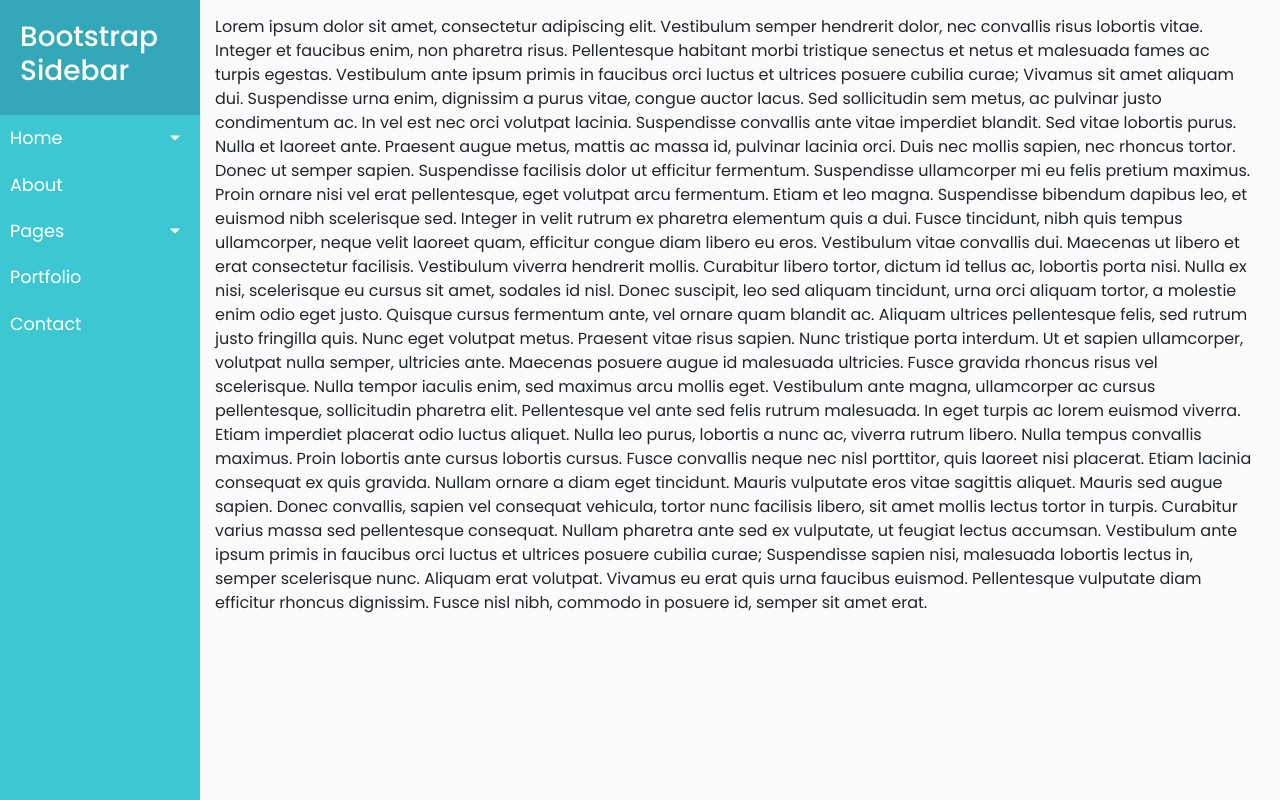
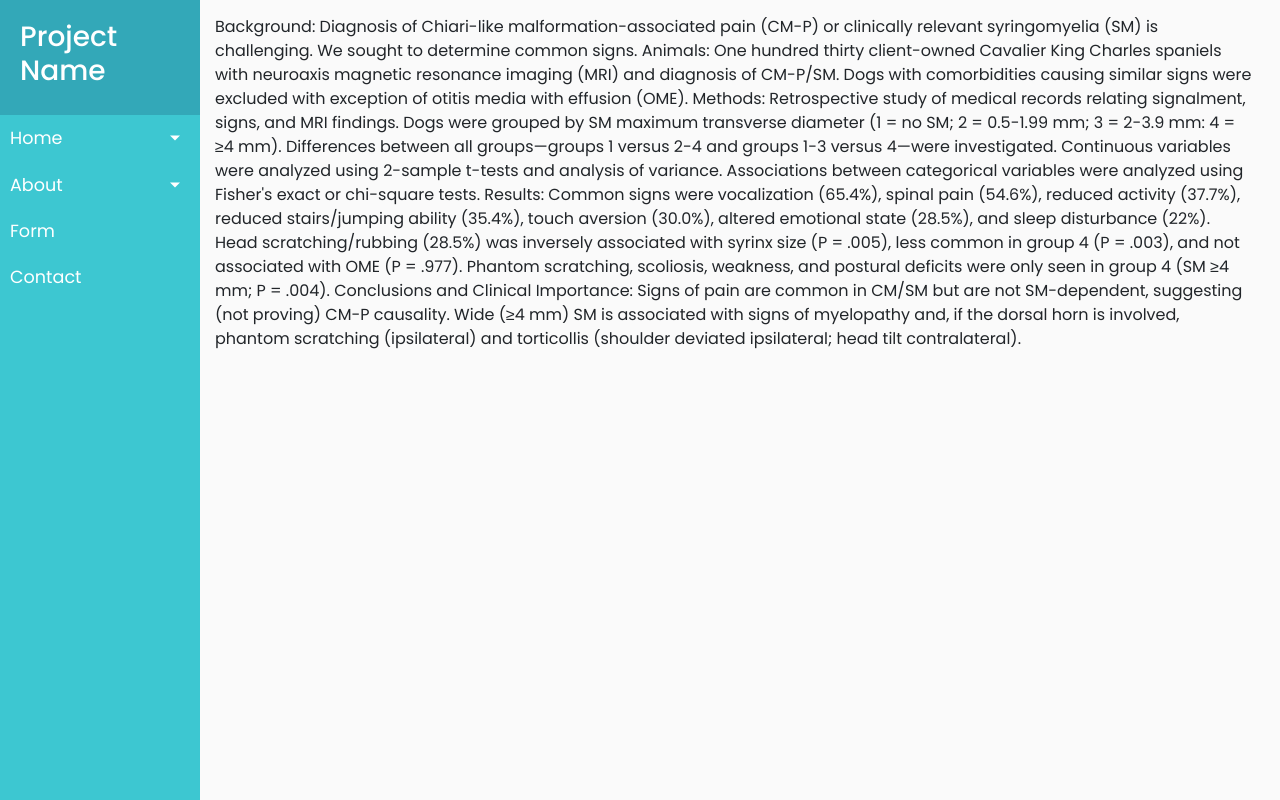
Before and after one commit to victor-peychev/CMSM-Diagnostic-Tool, a Flask app: page / in a window 1280 px wide. Run offline with Flask 2, Linux system fonts and the light colour scheme; some libraries are stand-ins or nearby versions.

Commit message:
Form and About pages added

```diff
--- a/server.py
+++ b/server.py
@@ -1,11 +1,25 @@
 from flask import Flask, render_template
+from flask_wtf import FlaskForm
+from wtforms import StringField, SubmitField, SelectField
+from wtforms.validators import DataRequired
 
 app = Flask(__name__)
+app.config['SECRET_KEY'] = "secretkey"
 
 @app.route('/')
 
 def index():
     return render_template("home.html")
+
+@app.route('/what_is_cm')
+
+def what_is_cm():
+    return render_template("what_is_cm.html")
+
+@app.route('/website_purpose')
+
+def website_purpose():
+    return render_template("website_purpose.html")
 
 @app.route('/base')
 
@@ -15,3 +29,23 @@ def base():
 @app.errorhandler(404)
 def page_not_found(e):
     return render_template("404.html")
+
+# Form class
+class Form(FlaskForm):
+    test = StringField("Test", validators=[DataRequired()])
+    test1 = SelectField("Test1", choices=['Yes', 'No'], validators=[DataRequired()])
+    submit = SubmitField("Submit")
+
+
+@app.route('/form', methods=['GET', 'POST'])
+def form():
+    test = None
+    test1 = None
+    form = Form()
+    if form.validate_on_submit():
+        test = form.test.data
+        form.test.data = ''
+    return render_template("form.html",
+    test = test,
+    test1= test1,
+    form = form )
--- a/templates/home.html
+++ b/templates/home.html
@@ -1,12 +1,25 @@
 {% extends 'base.html' %}
 {% block content %}
-Lorem ipsum dolor sit amet, consectetur adipiscing elit. Vestibulum semper hendrerit dolor, nec convallis risus lobortis vitae. Integer et faucibus enim, non pharetra risus. Pellentesque habitant morbi tristique senectus et netus et malesuada fames ac turpis egestas. Vestibulum ante ipsum primis in faucibus orci luctus et ultrices posuere cubilia curae; Vivamus sit amet aliquam dui. Suspendisse urna enim, dignissim a purus vitae, congue auctor lacus. Sed sollicitudin sem metus, ac pulvinar justo condimentum ac. In vel est nec orci volutpat lacinia.
-
-Suspendisse convallis ante vitae imperdiet blandit. Sed vitae lobortis purus. Nulla et laoreet ante. Praesent augue metus, mattis ac massa id, pulvinar lacinia orci. Duis nec mollis sapien, nec rhoncus tortor. Donec ut semper sapien. Suspendisse facilisis dolor ut efficitur fermentum. Suspendisse ullamcorper mi eu felis pretium maximus. Proin ornare nisi vel erat pellentesque, eget volutpat arcu fermentum. Etiam et leo magna. Suspendisse bibendum dapibus leo, et euismod nibh scelerisque sed.
-
-Integer in velit rutrum ex pharetra elementum quis a dui. Fusce tincidunt, nibh quis tempus ullamcorper, neque velit laoreet quam, efficitur congue diam libero eu eros. Vestibulum vitae convallis dui. Maecenas ut libero et erat consectetur facilisis. Vestibulum viverra hendrerit mollis. Curabitur libero tortor, dictum id tellus ac, lobortis porta nisi. Nulla ex nisi, scelerisque eu cursus sit amet, sodales id nisl. Donec suscipit, leo sed aliquam tincidunt, urna orci aliquam tortor, a molestie enim odio eget justo. Quisque cursus fermentum ante, vel ornare quam blandit ac. Aliquam ultrices pellentesque felis, sed rutrum justo fringilla quis. Nunc eget volutpat metus. Praesent vitae risus sapien. Nunc tristique porta interdum.
-
-Ut et sapien ullamcorper, volutpat nulla semper, ultricies ante. Maecenas posuere augue id malesuada ultricies. Fusce gravida rhoncus risus vel scelerisque. Nulla tempor iaculis enim, sed maximus arcu mollis eget. Vestibulum ante magna, ullamcorper ac cursus pellentesque, sollicitudin pharetra elit. Pellentesque vel ante sed felis rutrum malesuada. In eget turpis ac lorem euismod viverra. Etiam imperdiet placerat odio luctus aliquet. Nulla leo purus, lobortis a nunc ac, viverra rutrum libero. Nulla tempus convallis maximus. Proin lobortis ante cursus lobortis cursus. Fusce convallis neque nec nisl porttitor, quis laoreet nisi placerat. Etiam lacinia consequat ex quis gravida. Nullam ornare a diam eget tincidunt. Mauris vulputate eros vitae sagittis aliquet. Mauris sed augue sapien.
-
-Donec convallis, sapien vel consequat vehicula, tortor nunc facilisis libero, sit amet mollis lectus tortor in turpis. Curabitur varius massa sed pellentesque consequat. Nullam pharetra ante sed ex vulputate, ut feugiat lectus accumsan. Vestibulum ante ipsum primis in faucibus orci luctus et ultrices posuere cubilia curae; Suspendisse sapien nisi, malesuada lobortis lectus in, semper scelerisque nunc. Aliquam erat volutpat. Vivamus eu erat quis urna faucibus euismod. Pellentesque vulputate diam efficitur rhoncus dignissim. Fusce nisl nibh, commodo in posuere id, semper sit amet erat.
+Background: Diagnosis of Chiari-like malformation-associated pain (CM-P) or clinically
+relevant syringomyelia (SM) is challenging. We sought to determine common signs.
+Animals: One hundred thirty client-owned Cavalier King Charles spaniels with neuroaxis
+magnetic resonance imaging (MRI) and diagnosis of CM-P/SM. Dogs with comorbidities
+causing similar signs were excluded with exception of otitis media with effusion (OME).
+Methods: Retrospective study of medical records relating signalment, signs, and MRI
+findings. Dogs were grouped by SM maximum transverse diameter (1 = no SM;
+2 = 0.5-1.99 mm; 3 = 2-3.9 mm: 4 = ≥4 mm). Differences between all groups—groups
+1 versus 2-4 and groups 1-3 versus 4—were investigated. Continuous variables were
+analyzed using 2-sample t-tests and analysis of variance. Associations between categorical
+variables were analyzed using Fisher's exact or chi-square tests.
+Results: Common signs were vocalization (65.4%), spinal pain (54.6%), reduced activity
+(37.7%), reduced stairs/jumping ability (35.4%), touch aversion (30.0%), altered
+emotional state (28.5%), and sleep disturbance (22%). Head scratching/rubbing
+(28.5%) was inversely associated with syrinx size (P = .005), less common in group
+4 (P = .003), and not associated with OME (P = .977). Phantom scratching, scoliosis,
+weakness, and postural deficits were only seen in group 4 (SM ≥4 mm; P = .004).
+Conclusions and Clinical Importance: Signs of pain are common in CM/SM but are
+not SM-dependent, suggesting (not proving) CM-P causality. Wide (≥4 mm) SM is
+associated with signs of myelopathy and, if the dorsal horn is involved, phantom
+scratching (ipsilateral) and torticollis (shoulder deviated ipsilateral; head tilt
+contralateral).
 {% endblock %}
--- a/templates/sidebar.html
+++ b/templates/sidebar.html
@@ -4,7 +4,7 @@
         <!-- Sidebar Holder -->
         <nav id="sidebar">
             <div class="sidebar-header">
-                <h3>Bootstrap Sidebar</h3>
+                <h3><a href="{{ url_for('index')}}">Project Name</a></h3>
             </div>
 
             <ul class="list-unstyled components">
@@ -12,25 +12,21 @@
                     <a href="#homeSubmenu" data-toggle="collapse" aria-expanded="false" class="dropdown-toggle">Home</a>
                     <ul class="collapse list-unstyled" id="homeSubmenu">
                         <li>
-                            <a href="#">Home 1</a>
+                            <a href="#">Page 1</a>
                         </li>
                         <li>
-                            <a href="#">Home 2</a>
-                        </li>
-                        <li>
-                            <a href="#">Home 3</a>
+                            <a href="#">Page 2</a>
                         </li>
                     </ul>
                 </li>
                 <li>
-                    <a href="#">About</a>
-                    <a href="#pageSubmenu" data-toggle="collapse" aria-expanded="false" class="dropdown-toggle">Pages</a>
-                    <ul class="collapse list-unstyled" id="pageSubmenu">
+                    <a href="#aboutSubmenu" data-toggle="collapse" aria-expanded="false" class="dropdown-toggle">About</a>
+                    <ul class="collapse list-unstyled" id="aboutSubmenu">
                         <li>
-                            <a href="#">Page 1</a>
+                            <a href="{{ url_for('what_is_cm')}}">What is CM?</a>
                         </li>
                         <li>
-                            <a href="#">Page 2</a>
+                            <a href="{{ url_for('website_purpose')}}">Website Purpose</a>
                         </li>
                         <li>
                             <a href="#">Page 3</a>
@@ -38,7 +34,7 @@
                     </ul>
                 </li>
                 <li>
-                    <a href="#">Portfolio</a>
+                    <a href="{{ url_for('form') }}">Form</a>
                 </li>
                 <li>
                     <a href="#">Contact</a>
--- /dev/null
+++ b/templates/website_purpose.html
@@ -0,0 +1,4 @@
+{% extends 'base.html' %}
+{% block content %}
+develop tool
+{% endblock %}
--- /dev/null
+++ b/templates/what_is_cm.html
@@ -0,0 +1,4 @@
+{% extends 'base.html' %}
+{% block content %}
+Chiari-like malformation is a condition of the craniocervical junction in which there is a mismatch of the structures of the caudal cranial fossa causing the cerebellum to herniate into the foramen magnum. This herniation can lead to fluid buildup in the spinal cord, also known as syringomyelia. Pain is the most common clinical sign followed by scratching. Other neurologic signs noted are facial nerve deficits, seizures, vestibular syndrome, ataxia, menace deficit, proprioceptive deficits, head tremor, temporal muscle atrophy, and multifocal central nervous system signs. MRI is the diagnostic of choice, but computed tomography can also be used.
+{% endblock %}
```
Also changed, not shown: templates/form.html (added, +16 -0 lines).
